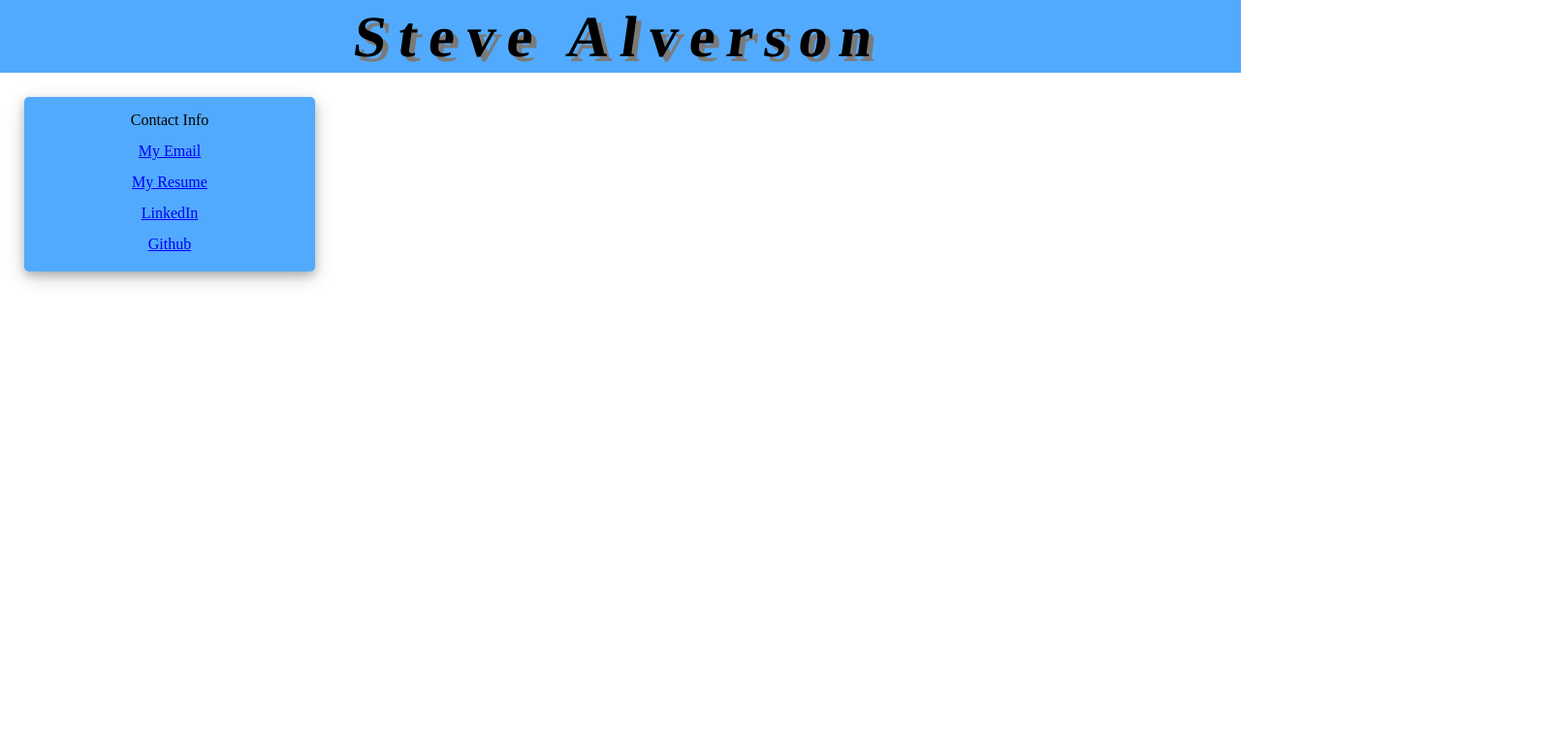
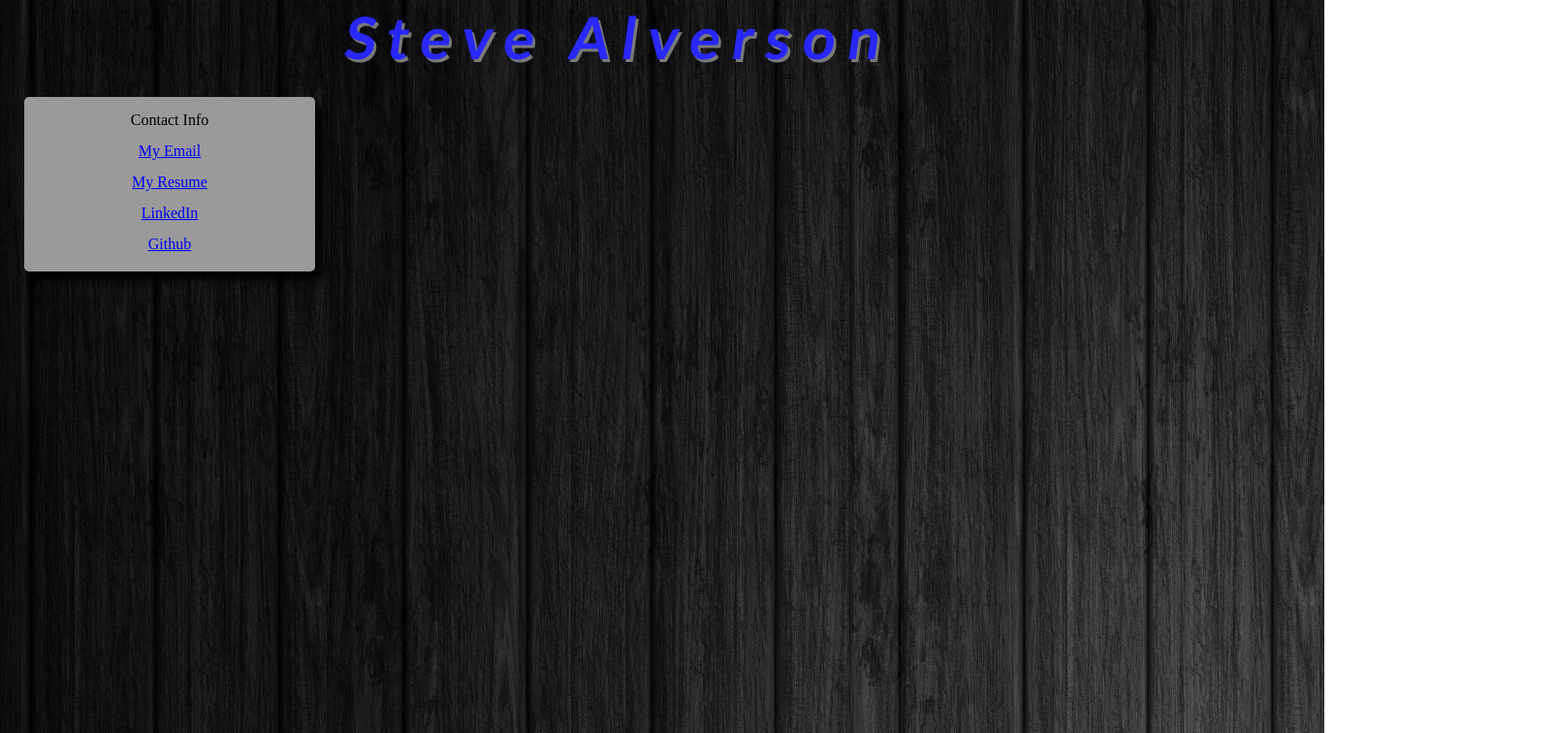
Before and after one commit to VaderSteve76/React-Portfolio, a React (Create React App) app in the folder portfolio/: page / in a window 1280 px wide. Shown: the top 756 px of the page at 97% size, 1606 px wide, since content can reach past the window. Built offline with nearby package versions, Linux system fonts and the light colour scheme; what react-animations would draw is missing.

Commit message:
Animation & background tweaks

```diff
--- a/portfolio/src/App.css
+++ b/portfolio/src/App.css
@@ -18,13 +18,16 @@ time, mark, audio, video {
 	font: inherit;
 	vertical-align: baseline;
 }
-/* HTML5 display-role reset for older browsers */
+
 article, aside, details, figcaption, figure,
 footer, header, hgroup, menu, nav, section {
 	display: block;
 }
 body {
 	line-height: 1;
+	width: 1280px;
+	margin: 0 auto;
+	background-image: url('./Img/Black_background-2.jpg');
 }
 ol, ul {
 	list-style: none;
--- a/portfolio/src/Components/ContactCard.js
+++ b/portfolio/src/Components/ContactCard.js
@@ -7,8 +7,8 @@ const fadeInAnimation = keyframes`${slideInLeft}`;
 const MainCard = styled.div`
   animation: 2.5s ${fadeInAnimation};
   border-radius: 5px;
-  background: rgb(82, 170, 254);
-  box-shadow: 0 4px 8px 0 rgba(0, 0, 0, 0.2), 0 6px 20px 0 rgba(0, 0, 0, 0.19);
+  background: rgb(154, 154, 154);
+  box-shadow: 8px 8px 8px black;
   height: 180px;
   width: 300px;
   margin-top: 25px;
--- a/portfolio/src/Components/Header.js
+++ b/portfolio/src/Components/Header.js
@@ -5,18 +5,24 @@ import { slideInRight } from 'react-animations';
 const slideIn = keyframes`${slideInRight}`;
 
 const Header = styled.div`
-  animation: 2s ${slideIn};
-  background-color: rgb(82, 170, 254);
+  animation: 2.1s ${slideIn};
+  // background-color: rgb(82, 170, 254);
+  // background-color: rgb(14, 38, 225);
   height: 75px;
+  width: 75%;
+  margin: 0 auto;
+  border-radius: 5px;
 `;
 
 const Title = styled.div`
   font-size: 2.5em;
+  font-family: Trebuchet MS;
+  color: rgb(40, 40, 255);
   margin: 0 auto;
   padding-top: 15px;
   letter-spacing: 8px;
   font-weight: bold;
-  text-shadow: 4px 3px 0px #7A7A7A;
+  text-shadow: 2px 2px 0px #7A7A7A;
   text-align: center;
   transform: scale(1.5) skew(-8deg, 0deg);
 `;
```
Also changed, not shown: portfolio/src/Img/Black_background-2.jpg (added).
